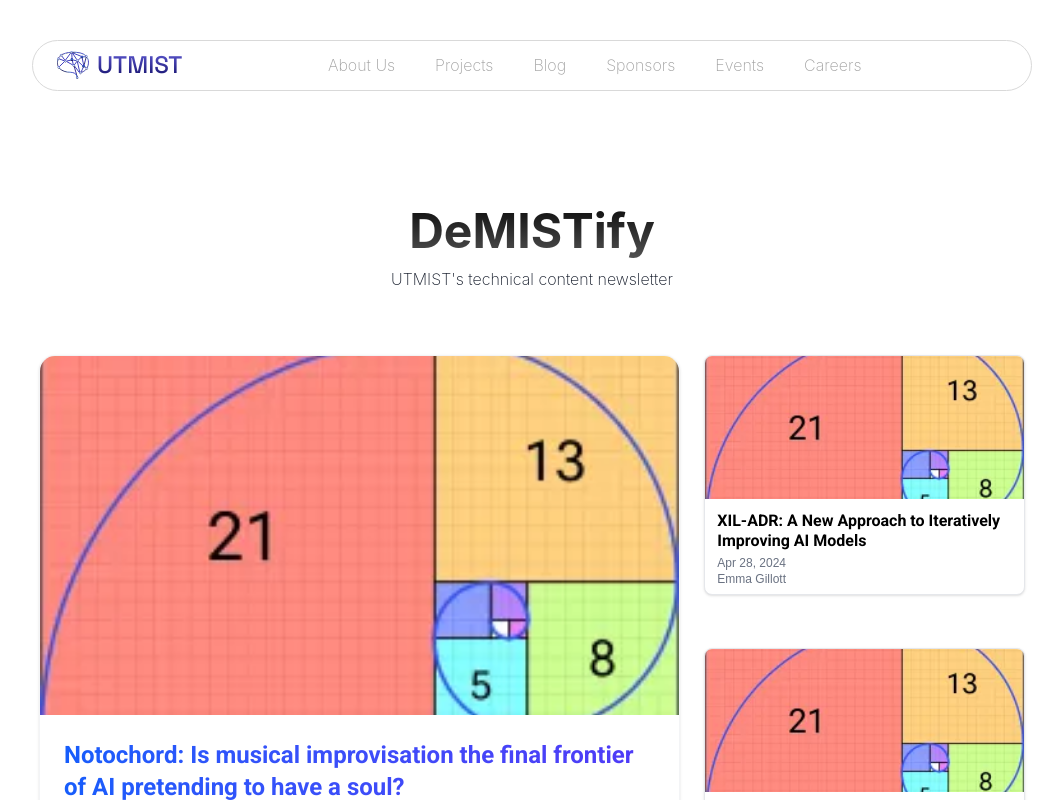
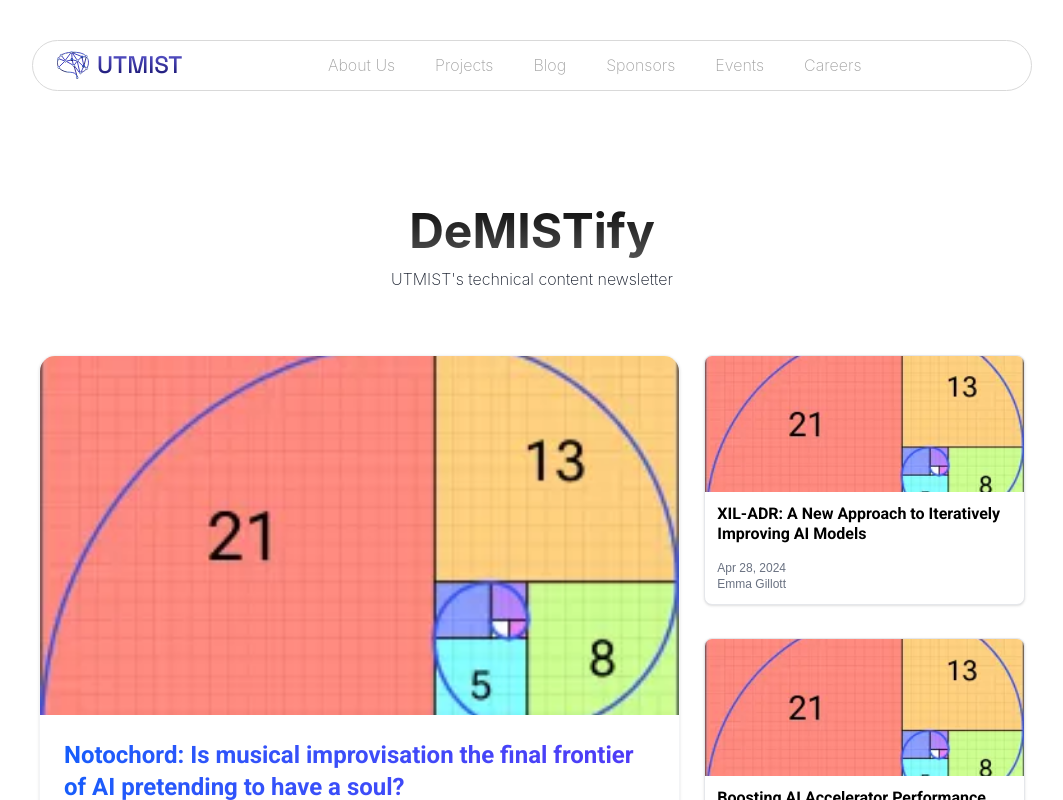
Before and after one commit to UTMIST/UTMIST, a Next.js app in the folder client/: page /blog in a window 1280 px wide. Shown: the top 800 px of the page, without its empty margins (108-1171 px from the left). Built offline with nearby package versions, Linux system fonts and the light colour scheme.

Commit message:
Fix spacing on cards

```diff
--- a/client/src/components/cards/blog-card-small.tsx
+++ b/client/src/components/cards/blog-card-small.tsx
@@ -5,8 +5,8 @@ import dummy from "@/assets/photos/fibseq.webp";
 export default function BlogCardSmall({ title, date, author, image, url }: EventCardProps) {
   return (
     <a href={url} target="_blank" rel="noopener noreferrer">
-    <div className="w-full aspect-[4/3] rounded-lg overflow-hidden border border-gray-200 bg-white shadow-sm">
-      <div className="relative w-full h-[60%]">
+    <div className="w-full aspect-[4/3] min-h-[250px] rounded-lg overflow-hidden border border-gray-200 bg-white shadow-sm">
+      <div className="relative w-full h-[70%] md:h-[55%]">
         <Image
           src={image || dummy}
           alt={title}
@@ -14,10 +14,12 @@ export default function BlogCardSmall({ title, date, author, image, url }: Event
           className="object-cover object-center"
         />
       </div>
-      <div className="p-3 h-[40%]">
+      <div className="p-2 md:p-3 h-[30%] md:h-[45%] flex flex-col justify-between">
         <h3 className="text-black font-semibold leading-tight line-clamp-2 text-base">{title}</h3>
-        <p className="text-gray-500 text-xs mt-1">{date}</p>
-        <p className="text-gray-500 text-xs">{author}</p>
+        <div>
+          <p className="text-gray-500 text-xs">{date}</p>
+          <p className="text-gray-500 text-xs">{author}</p>
+        </div>
       </div>
     </div>
     </a>
```
